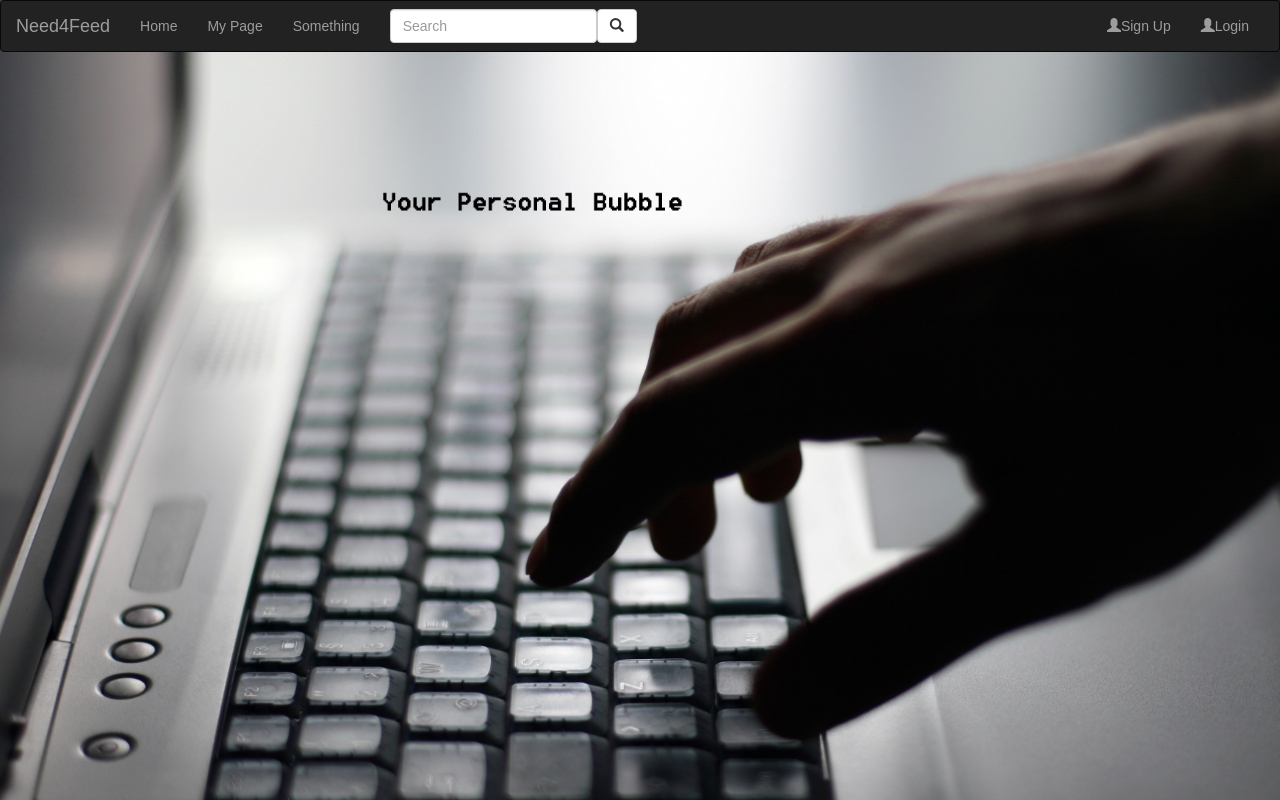
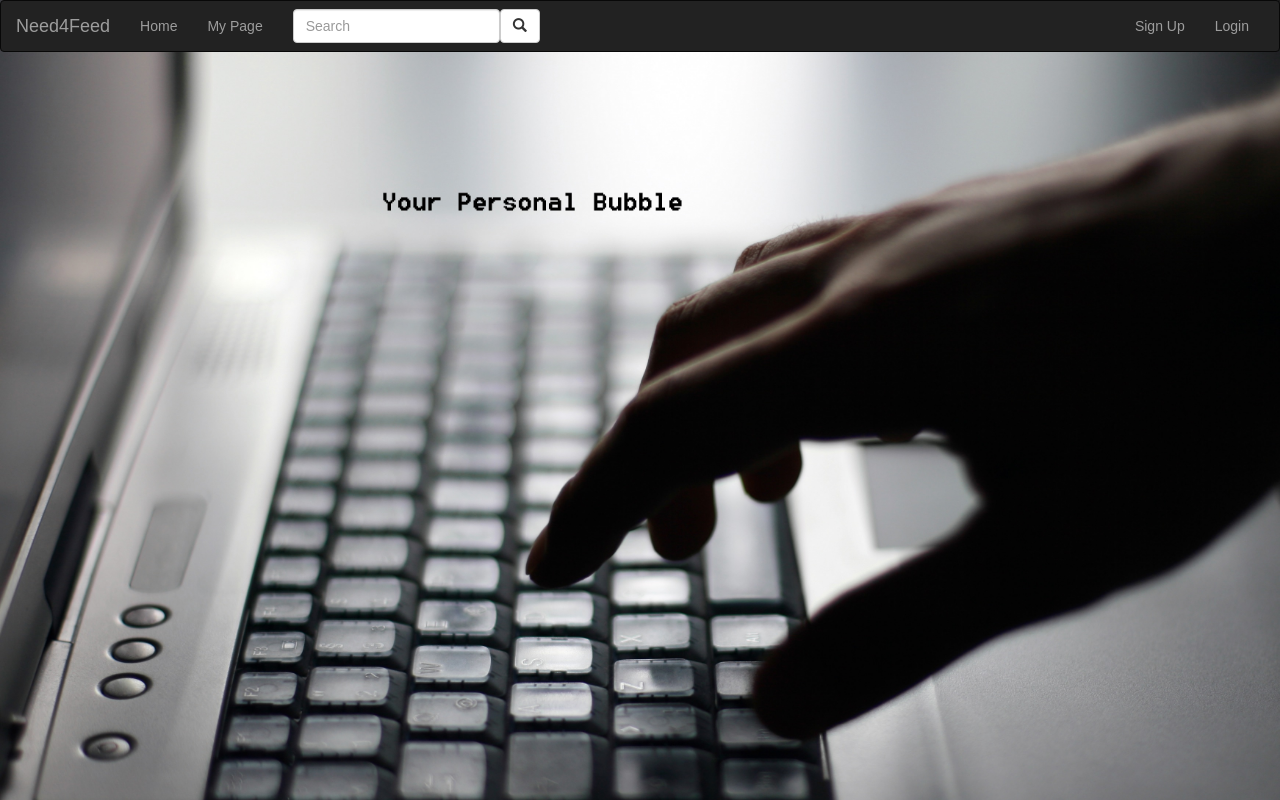
Before and after one commit to JohannaJe/loppuprojekti_Front, a React (Create React App) app: page / in a window 1280 px wide. Built offline with nearby package versions, Linux system fonts and the light colour scheme.

Commit message:
liikkumaton taustakuva

```diff
--- a/src/index.css
+++ b/src/index.css
@@ -1,5 +1,7 @@
 body {
   background-image: url("./kasi2.jpg");
+  background-repeat: no-repeat;
+  background-attachment :fixed;
   background-position: top;
   background-size: cover;
   height: 150px;
--- a/src/komponentit/NaviBar.js
+++ b/src/komponentit/NaviBar.js
@@ -24,7 +24,6 @@
                             <ul class="nav navbar-nav">
                                 <li><Link to={"/home"}>Home</Link></li>
                                 <li><a href="#">My Page</a></li>
-                                <li><a href="#">Something</a></li>
                             </ul>
 
 
@@ -37,8 +36,8 @@
                                     <i className="glyphicon glyphicon-search"></i></button>
                             </form>
                             <ul class="nav navbar-nav navbar-right">
-                                <li><Link to={"/register"}><span class="glyphicon glyphicon-user"></span>Sign Up</Link></li>
-                                <li><Link to={"/login"}><span class="glyphicon glyphicon-user"></span>Login</Link></li>
+                                <li><Link to={"/register"}>Sign Up</Link></li>
+                                <li><Link to={"/login"}>Login</Link></li>
                             </ul>
                         </div>
                     </div>
```
